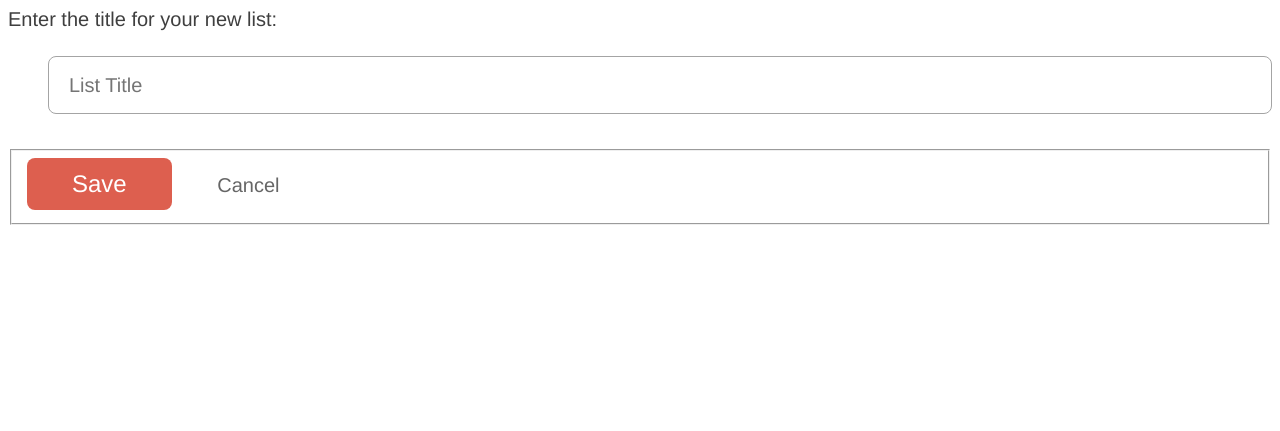
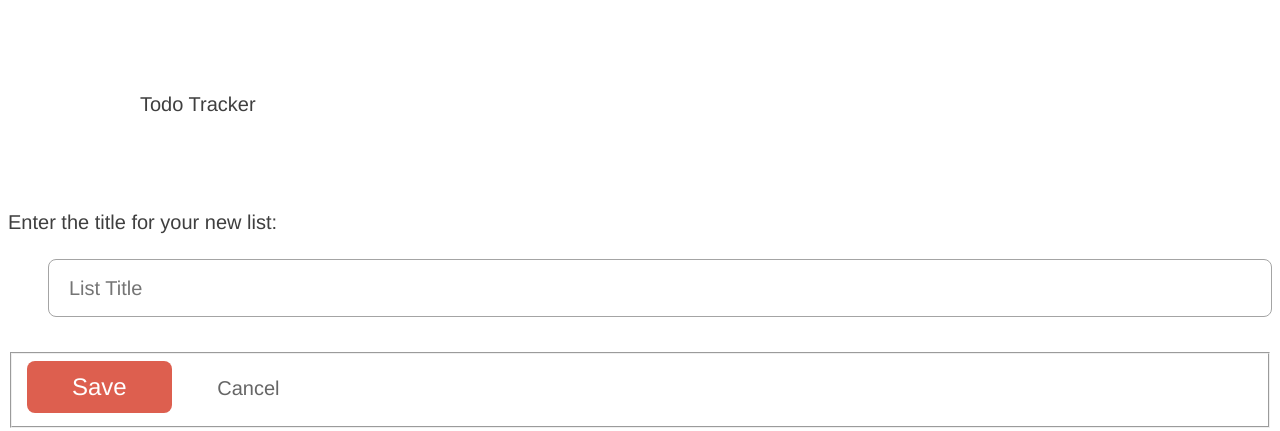
Before and after one commit to swiraol/todos_from_scratch_1, a Flask app: page /lists/new/ in a window 1280 px wide. Shown: the top 431 px of the page. Run offline with Flask 3, Linux system fonts and the light colour scheme; some libraries are stand-ins or nearby versions.

Commit message:
Refactored layout.html to include maintainable tags

```diff
--- a/templates/layout.html
+++ b/templates/layout.html
@@ -2,6 +2,9 @@
   <head>
     <link rel="stylesheet" href="{{ url_for('static', filename='stylesheets/application.css') }}"
   </head>
+  <body>
+    <header>Todo Tracker</header>
+    <main>
       {% with messages = get_flashed_messages(with_categories=true) %}
           {% if messages %}
             <ul>
@@ -11,6 +14,8 @@
             </ul>
           {% endif %}
         {% endwith %}
+      </main>
+  </body>
 </html>
 
 {% block content %}
```
Lines whose indentation alone changed are shown as unchanged.
